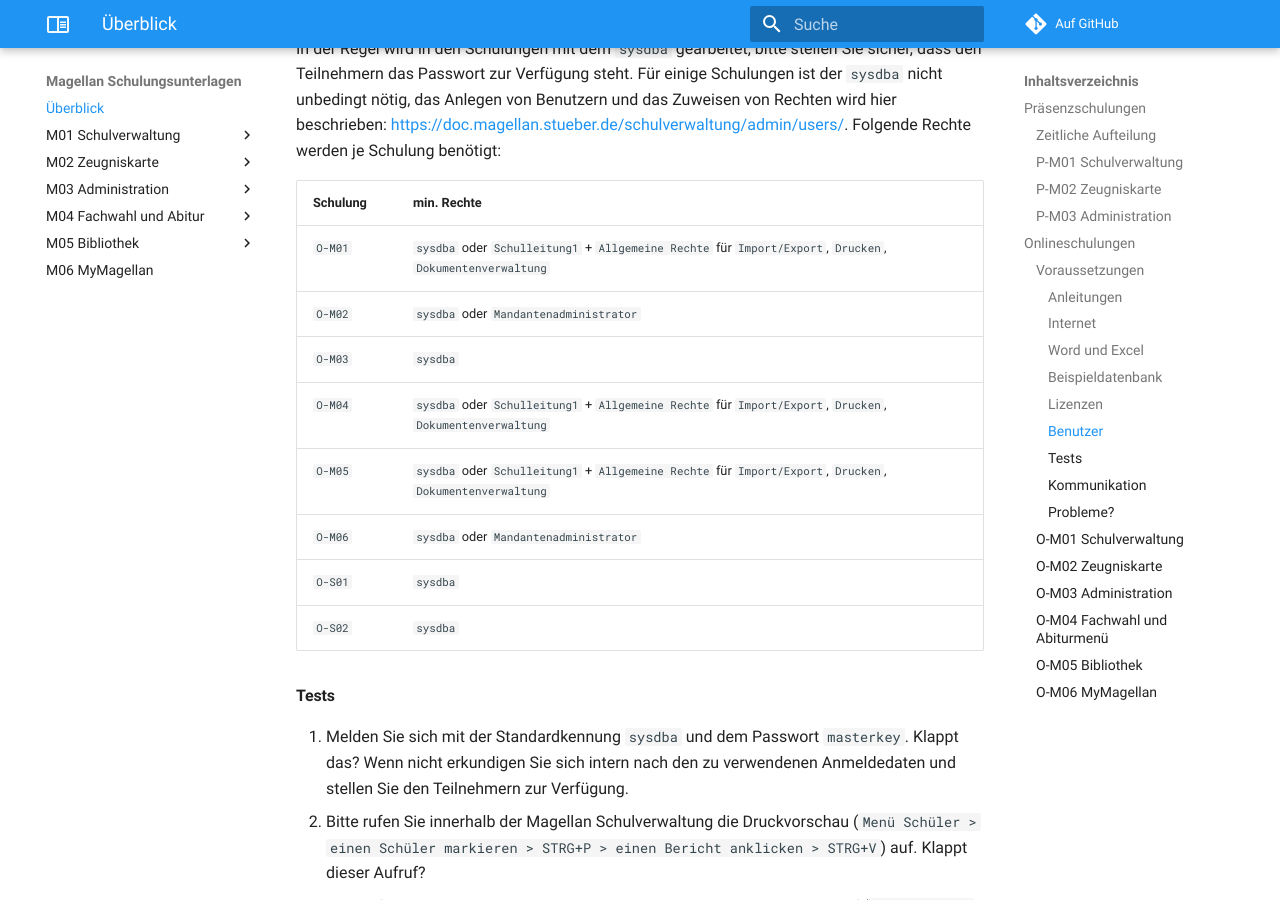
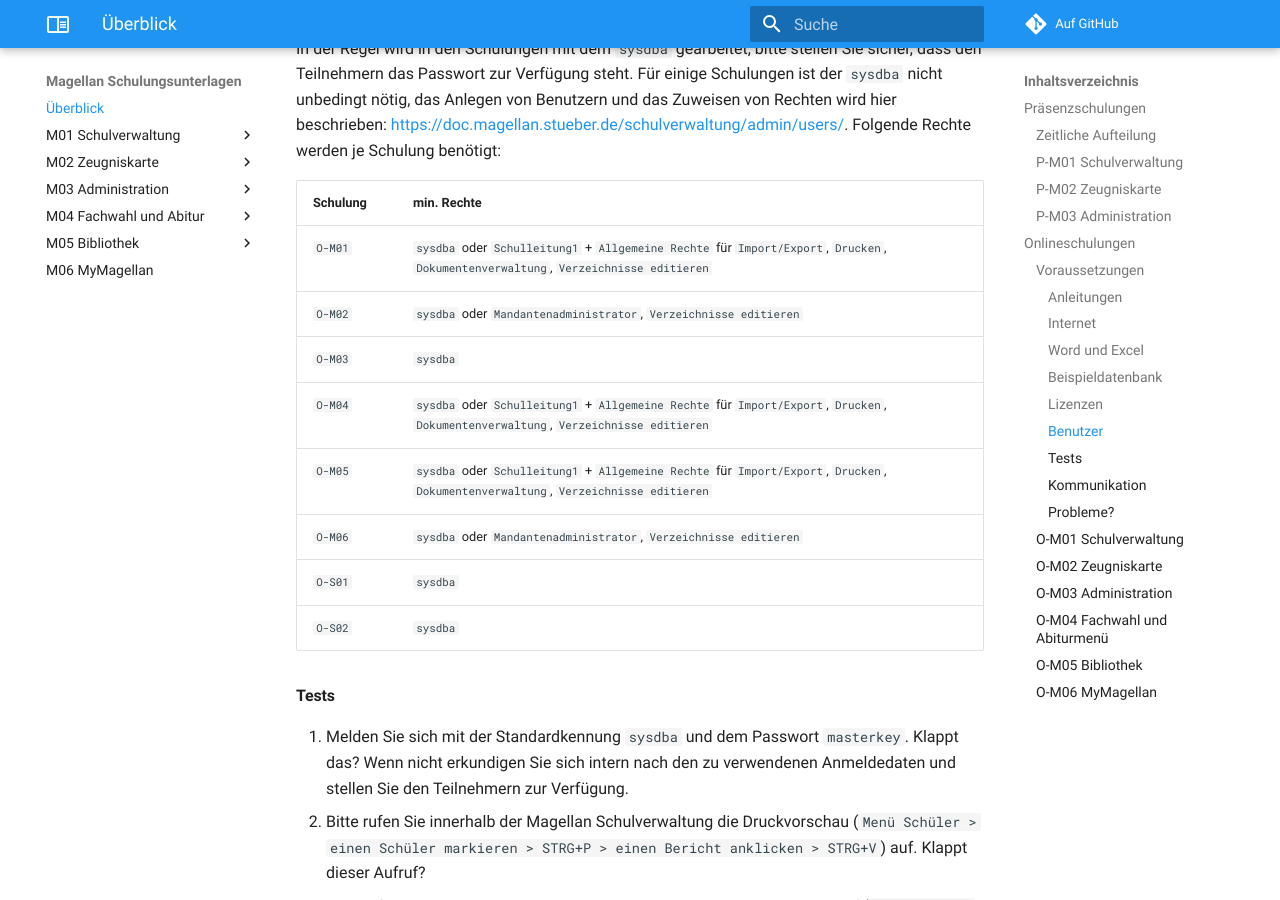
Before and after one commit to stuebersystems/doc.magellan-schulungen.de, an MkDocs documentation site: the page built from docs/index.md, in a window 1280 px wide and 900 px high, scrolled down 4083 px. Built offline with MkDocs 1.6.1 and Material for MkDocs 9.7.7, drawn with Linux system fonts in a browser that asks for light colours; comment, search, counter and statistics services are not loaded.

Commit message:
no message

```diff
--- a/docs/index.md
+++ b/docs/index.md
@@ -103,12 +103,12 @@ Folgende Rechte werden je Schulung benötigt:
 
 Schulung|min. Rechte
 --|--
-`O-M01` | `sysdba` oder `Schulleitung1` + `Allgemeine Rechte` für `Import/Export`, `Drucken`, `Dokumentenverwaltung`
-`O-M02` | `sysdba` oder `Mandantenadministrator`
+`O-M01` | `sysdba` oder `Schulleitung1` + `Allgemeine Rechte` für `Import/Export`, `Drucken`, `Dokumentenverwaltung`, `Verzeichnisse editieren`
+`O-M02` | `sysdba` oder `Mandantenadministrator`, `Verzeichnisse editieren`
 `O-M03` | `sysdba`
-`O-M04` | `sysdba` oder `Schulleitung1` + `Allgemeine Rechte` für `Import/Export`, `Drucken`, `Dokumentenverwaltung`
-`O-M05` | `sysdba` oder `Schulleitung1` + `Allgemeine Rechte` für `Import/Export`, `Drucken`, `Dokumentenverwaltung`
-`O-M06` | `sysdba` oder `Mandantenadministrator`
+`O-M04` | `sysdba` oder `Schulleitung1` + `Allgemeine Rechte` für `Import/Export`, `Drucken`, `Dokumentenverwaltung`, `Verzeichnisse editieren`
+`O-M05` | `sysdba` oder `Schulleitung1` + `Allgemeine Rechte` für `Import/Export`, `Drucken`, `Dokumentenverwaltung`, `Verzeichnisse editieren`
+`O-M06` | `sysdba` oder `Mandantenadministrator`, `Verzeichnisse editieren`
 `O-S01` | `sysdba`
 `O-S02` | `sysdba`
 
```
